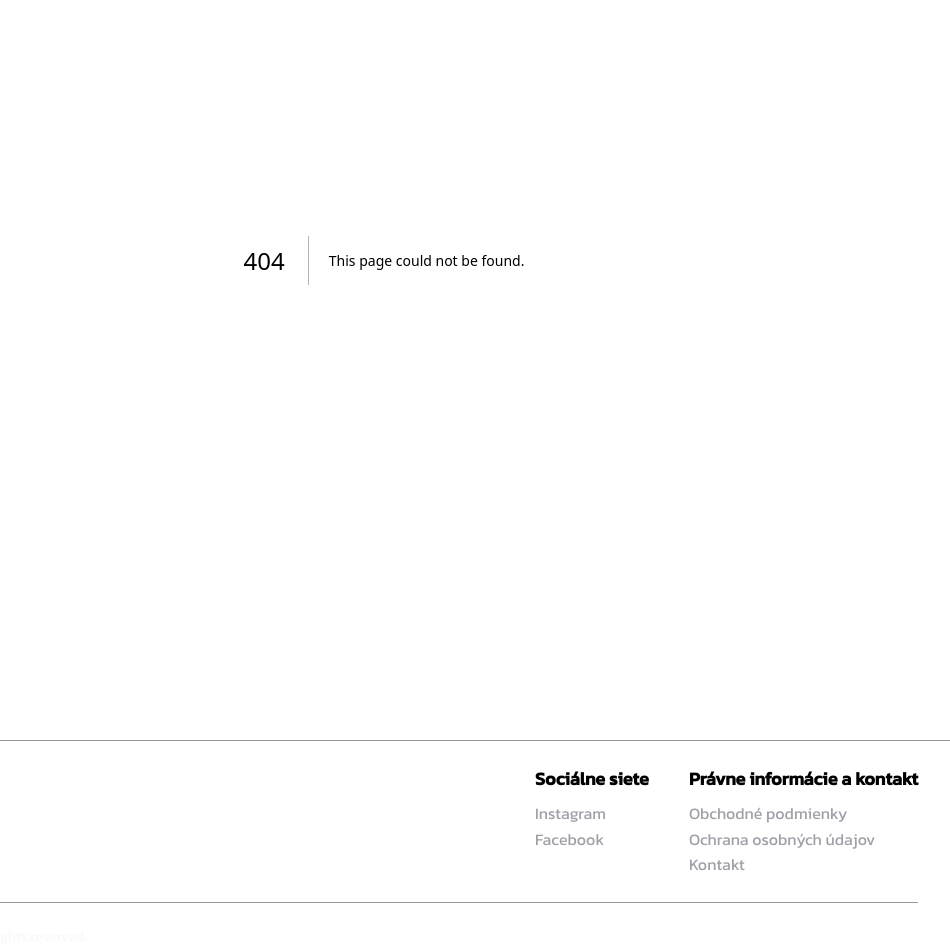
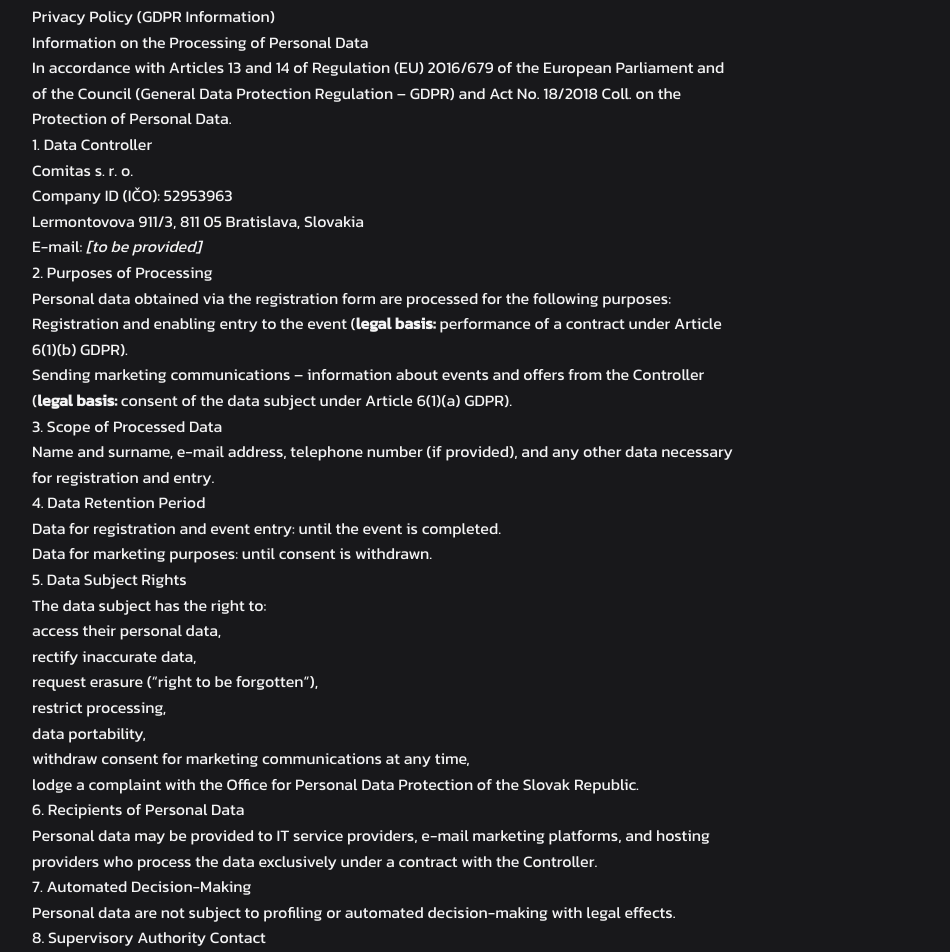
Before and after one commit to comitas-sro/ravefree-website, a Next.js app: page /privacy-policy in a window 1280 px wide. Before the commit this address had no page. Shown: the part 140-1092 px from the top of the page, without its empty margins (256-1206 px from the left). Built offline with nearby package versions, Linux system fonts and the light colour scheme.

Commit message:
Create Privacy Policy page

```diff
--- /dev/null
+++ b/src/app/privacy-policy/page.tsx
@@ -0,0 +1,107 @@
+import type { Metadata } from 'next';
+
+export const metadata: Metadata = {
+  title: 'Privacy Policy',
+};
+
+export default function PrivacyPolicy() {
+  return (
+    <article className="mx-auto my-24 max-w-3xl px-4 md:mt-36 md:px-8 markdown-content">
+      <h1>Privacy Policy (GDPR Information)</h1>
+
+      <h2>Information on the Processing of Personal Data</h2>
+      <p>
+        In accordance with Articles 13 and 14 of Regulation (EU) 2016/679 of the
+        European Parliament and of the Council (General Data Protection
+        Regulation – GDPR) and Act No. 18/2018 Coll. on the Protection of
+        Personal Data.
+      </p>
+
+      <h3>1. Data Controller</h3>
+      <p>
+        Comitas s. r. o.
+        <br />
+        Company ID (IČO): 52953963
+        <br />
+        Lermontovova 911/3, 811 05 Bratislava, Slovakia
+        <br />
+        E-mail: <em>[to be provided]</em>
+      </p>
+
+      <h3>2. Purposes of Processing</h3>
+      <p>
+        Personal data obtained via the registration form are processed for the
+        following purposes:
+      </p>
+      <ul>
+        <li>
+          Registration and enabling entry to the event (
+          <strong>legal basis:</strong> performance of a contract under Article
+          6(1)(b) GDPR).
+        </li>
+        <li>
+          Sending marketing communications – information about events and offers
+          from the Controller (<strong>legal basis:</strong> consent of the data
+          subject under Article 6(1)(a) GDPR).
+        </li>
+      </ul>
+
+      <h3>3. Scope of Processed Data</h3>
+      <p>
+        Name and surname, e-mail address, telephone number (if provided), and
+        any other data necessary for registration and entry.
+      </p>
+
+      <h3>4. Data Retention Period</h3>
+      <ul>
+        <li>
+          Data for registration and event entry: until the event is completed.
+        </li>
+        <li>Data for marketing purposes: until consent is withdrawn.</li>
+      </ul>
+
+      <h3>5. Data Subject Rights</h3>
+      <p>The data subject has the right to:</p>
+      <ul>
+        <li>access their personal data,</li>
+        <li>rectify inaccurate data,</li>
+        <li>request erasure (“right to be forgotten”),</li>
+        <li>restrict processing,</li>
+        <li>data portability,</li>
+        <li>withdraw consent for marketing communications at any time,</li>
+        <li>
+          lodge a complaint with the Office for Personal Data Protection of the
+          Slovak Republic.
+        </li>
+      </ul>
+
+      <h3>6. Recipients of Personal Data</h3>
+      <p>
+        Personal data may be provided to IT service providers, e-mail marketing
+        platforms, and hosting providers who process the data exclusively under
+        a contract with the Controller.
+      </p>
+
+      <h3>7. Automated Decision-Making</h3>
+      <p>
+        Personal data are not subject to profiling or automated decision-making
+        with legal effects.
+      </p>
+
+      <h3>8. Supervisory Authority Contact</h3>
+      <p>
+        Office for Personal Data Protection of the Slovak Republic
+        <br />
+        Hraničná 12, 820 07 Bratislava, Slovakia
+        <br />
+        <a
+          href="https://dataprotection.gov.sk/"
+          target="_blank"
+          rel="noopener noreferrer"
+        >
+          dataprotection.gov.sk
+        </a>
+      </p>
+    </article>
+  );
+}
```
